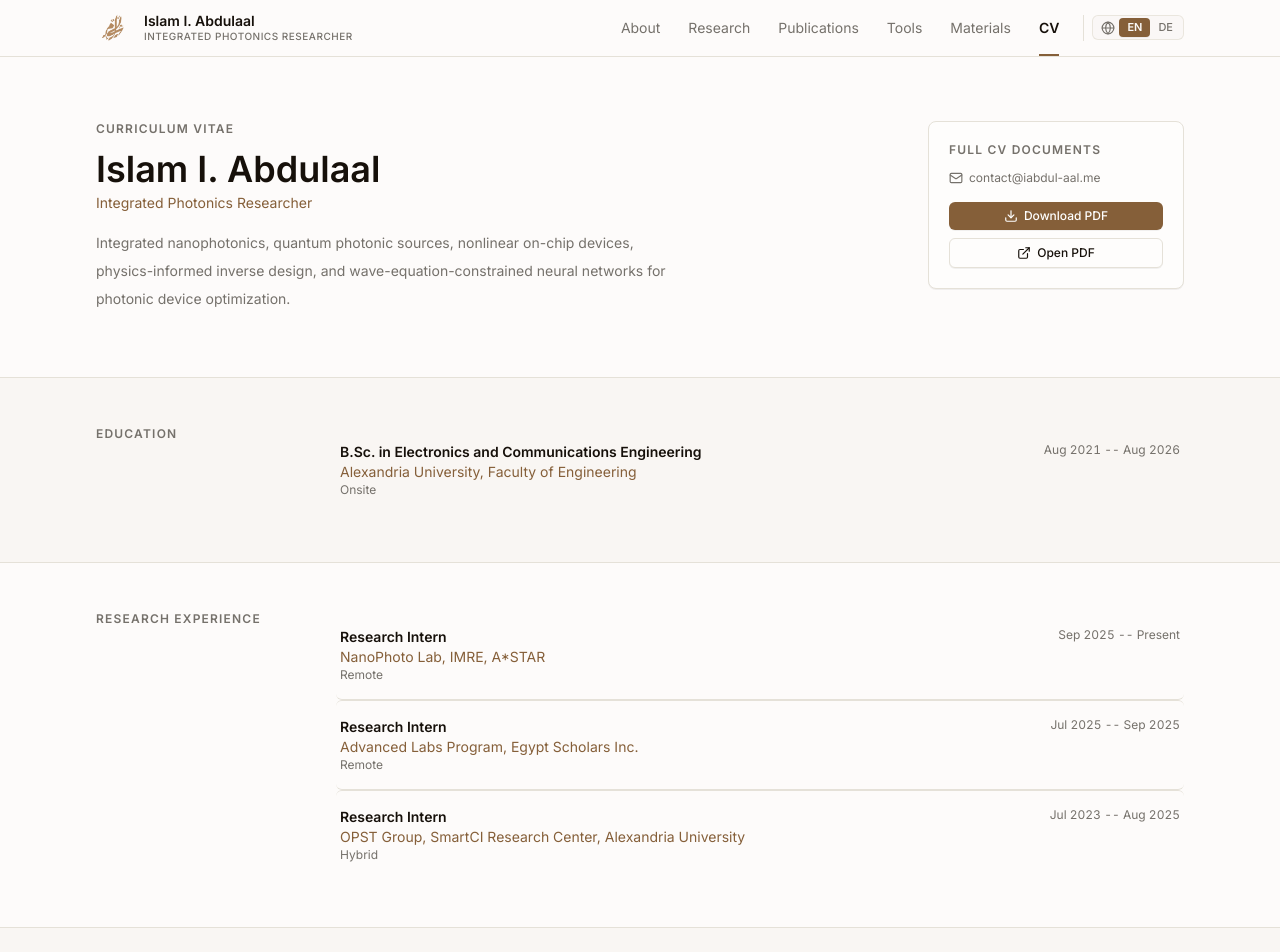
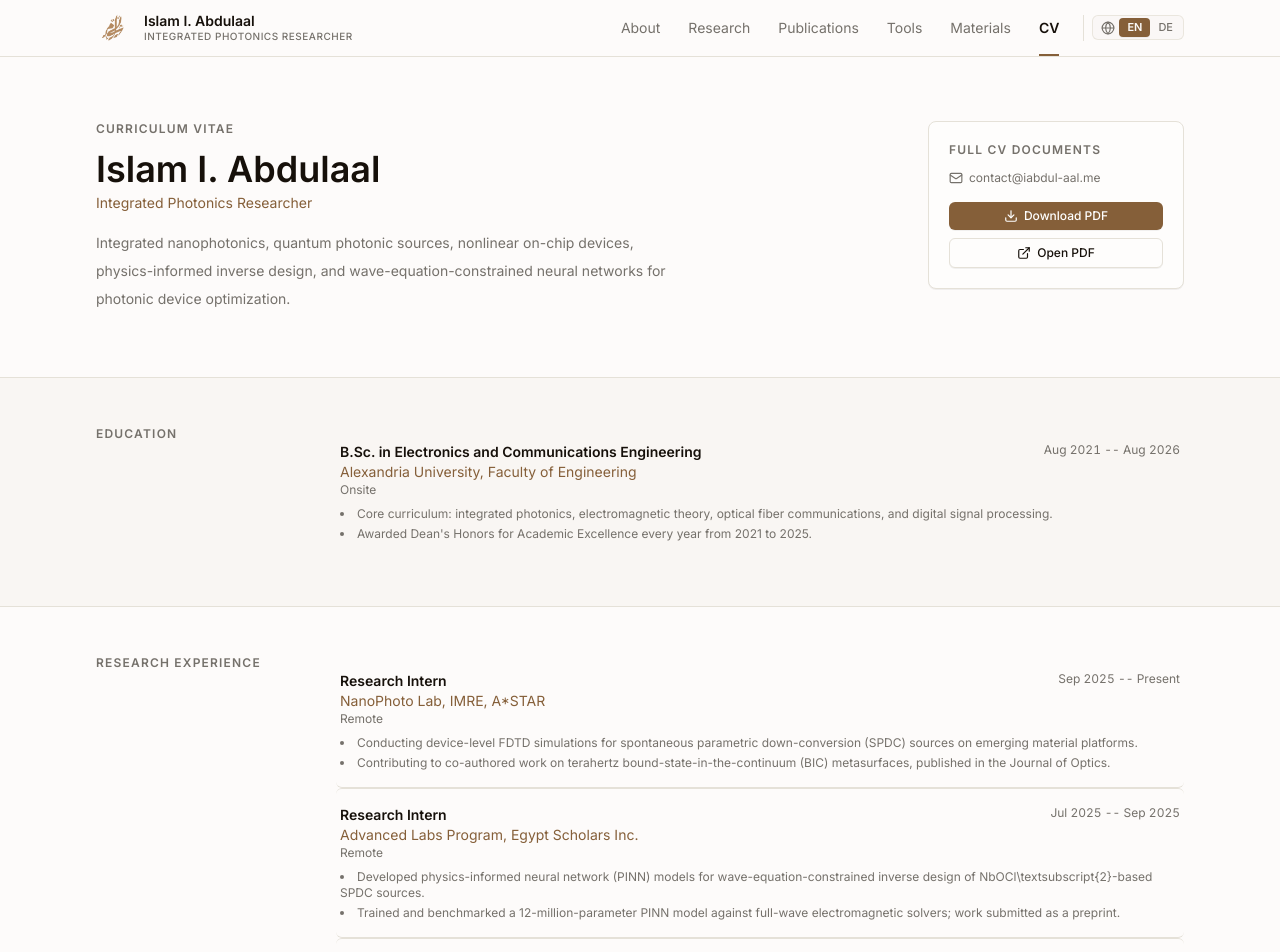
Before and after one commit to iabdul-aal/iabdul-aal.github.io, a Next.js app: page /cv in a window 1280 px wide. Shown: the top 952 px of the page. Built offline with nearby package versions, Linux system fonts and the light colour scheme.

Commit message:
feat(i18n): 100% complete German coverage across CV bullets, material collection descriptions, and UI text

```diff
--- a/app/cv/page.tsx
+++ b/app/cv/page.tsx
@@ -13,9 +13,10 @@ interface EntryProps {
   period: string
   org: string
   location: string
+  bullets?: string[]
 }
 
-function Entry({ role, period, org, location }: EntryProps) {
+function Entry({ role, period, org, location, bullets }: EntryProps) {
   return (
     <Row as="div">
       <div className="flex flex-wrap items-start justify-between gap-x-4 gap-y-0.5">
@@ -24,13 +25,20 @@ function Entry({ role, period, org, location }: EntryProps) {
       </div>
       <p className="text-sm text-accent">{org}</p>
       <p className="text-xs text-muted-foreground">{location}</p>
+      {bullets && bullets.length > 0 && (
+        <ul className="mt-2 list-disc list-inside text-xs text-muted-foreground space-y-1">
+          {bullets.map((b, i) => (
+            <li key={i}>{b}</li>
+          ))}
+        </ul>
+      )}
     </Row>
   )
 }
 
-// Translations for specific CV entry fields when German is active
 const germanCvTranslations: Record<string, string> = {
   "B.Sc. in Electronics and Communications Engineering": "B.Sc. in Elektronik und Kommunikationstechnik",
+  "Alexandria University, Faculty of Engineering": "Universität Alexandria, Fakultät für Ingenieurwissenschaften",
   "Research Intern": "Forschungspraktikant",
   "Onsite": "Vor Ort",
   "Remote": "Remote",
@@ -42,6 +50,25 @@ const germanCvTranslations: Record<string, string> = {
   "Tutor / Mentor": "Tutor / Mentor",
 }
 
+const germanBulletTranslations: Record<string, string> = {
+  "Core curriculum: integrated photonics, electromagnetic theory, optical fiber communications, and digital signal processing.":
+    "Kernlehrplan: Integrierte Photonik, Elektromagnetische Theorie, Optische Nachrichtentechnik und Digitale Signalverarbeitung.",
+  "Awarded Dean's Honors for Academic Excellence every year from 2021 to 2025.":
+    "Auszeichnung mit dem Ehrenpreis des Dekans für akademische Spitzenleistungen in jedem Jahr von 2021 bis 2025.",
+  "Conducting device-level FDTD simulations for spontaneous parametric down-conversion (SPDC) sources on emerging material platforms.":
+    "Durchführung von FDTD-Simulationen auf Bauelementebene für SPDC-Quellen auf neuartigen Materialplattformen.",
+  "Contributing to co-authored work on terahertz bound-state-in-the-continuum (BIC) metasurfaces, published in the Journal of Optics.":
+    "Beitrag zu einer gemeinsamen Veröffentlichung über Terahertz-BIC-Metasurflächen im Journal of Optics.",
+  "Developed physics-informed neural network (PINN) models for wave-equation-constrained inverse design of NbOCl2-based SPDC sources.":
+    "Entwicklung physikinformierter neuronaler Netze (PINN) für das wellengleichungsbeschränkte Inversdesign von NbOCl2-basierten SPDC-Quellen.",
+  "Trained and benchmarked a 12-million-parameter PINN model against full-wave electromagnetic solvers; work submitted as a preprint.":
+    "Training und Benchmarking eines PINN-Modells mit 12 Millionen Parametern gegen Vollwellen-Elektromagnetik-Solver; Arbeit als Preprint eingereicht.",
+  "Modeled Fiber Bragg Grating (FBG) mode coupling and validated transfer-matrix results against full-wave FDTD simulations.":
+    "Modellierung von Faser-Bragg-Gitter (FBG) Modenkopplungen und Validierung von Transfer-Matrix-Ergebnissen gegen FDTD-Vollwellensimulationen.",
+  "Contributed to the design of an FBG-based vital-sign monitoring sensor using coupled-mode and circuit-level analysis.":
+    "Beitrag zum Design eines FBG-basierten Sensors zur Überwachung von Vitalparametern mittels Kopplungsmoden- und Schaltungsanalyse.",
+}
+
 export default function CvPage() {
   const { lang, t } = useLanguage()
   const isDe = lang === "de"
@@ -51,7 +78,13 @@ export default function CvPage() {
 
   const translateText = (text: string) => {
     if (!isDe) return text
-    return germanCvTranslations[text] || text
+    return germanCvTranslations[text] || text.replace("Present", "Heute")
+  }
+
+  const translateBullets = (bullets?: string[]) => {
+    if (!bullets) return undefined
+    if (!isDe) return bullets
+    return bullets.map((b) => germanBulletTranslations[b] || b)
   }
 
   return (
@@ -112,8 +145,9 @@ export default function CvPage() {
               key={ed.degree}
               role={translateText(ed.degree)}
               period={translateText(ed.period)}
-              org={ed.institution}
+              org={translateText(ed.institution)}
               location={translateText(ed.location)}
+              bullets={translateBullets(ed.bullets)}
             />
           ))}
         </div>
@@ -129,6 +163,7 @@ export default function CvPage() {
               period={translateText(exp.period)}
               org={exp.org}
               location={translateText(exp.location)}
+              bullets={translateBullets(exp.bullets)}
             />
           ))}
         </div>
--- a/components/material-card.tsx
+++ b/components/material-card.tsx
@@ -38,12 +38,24 @@ const germanEventMap: Record<string, string> = {
   "Public Sessions": "Öffentliche Vorträge",
 }
 
+const germanDescriptionMap: Record<string, string> = {
+  "Presentation slides, lecture decks, and seminar visual materials.":
+    "Präsentationsfolien, Vorlesungsunterlagen und visuelle Seminarmaterialien.",
+  "Technical notes, executive summaries, and condensed literature reviews.":
+    "Technische Notizen, Zusammenfassungen und komprimierte Literaturübersichten.",
+  "Structured learning paths, field overviews, and topic reading guides.":
+    "Strukturierte Lernpfade, Fachgebietsübersichten und Leseempfehlungen.",
+  "Clean document, slide deck, and presentation templates for academic workflows.":
+    "Vorlagen für Dokumente, Folien und Präsentationen im akademischen Workflow.",
+}
+
 export function MaterialCard({ item }: MaterialCardProps) {
   const { lang, t } = useLanguage()
   const isDe = lang === "de"
 
   const formatLabel = isDe ? germanFormatLabelMap[item.formatLabel] || item.formatLabel : item.formatLabel
   const eventText = isDe && item.event ? germanEventMap[item.event] || item.event : item.event
+  const descriptionText = isDe && item.description ? germanDescriptionMap[item.description] || item.description : item.description
 
   return (
     <Row aria-label={item.title}>
@@ -62,9 +74,9 @@ export function MaterialCard({ item }: MaterialCardProps) {
         </div>
 
         {/* Description */}
-        {item.description && (
+        {descriptionText && (
           <p className="text-xs text-muted-foreground leading-relaxed text-pretty">
-            {item.description}
+            {descriptionText}
           </p>
         )}
 
```
